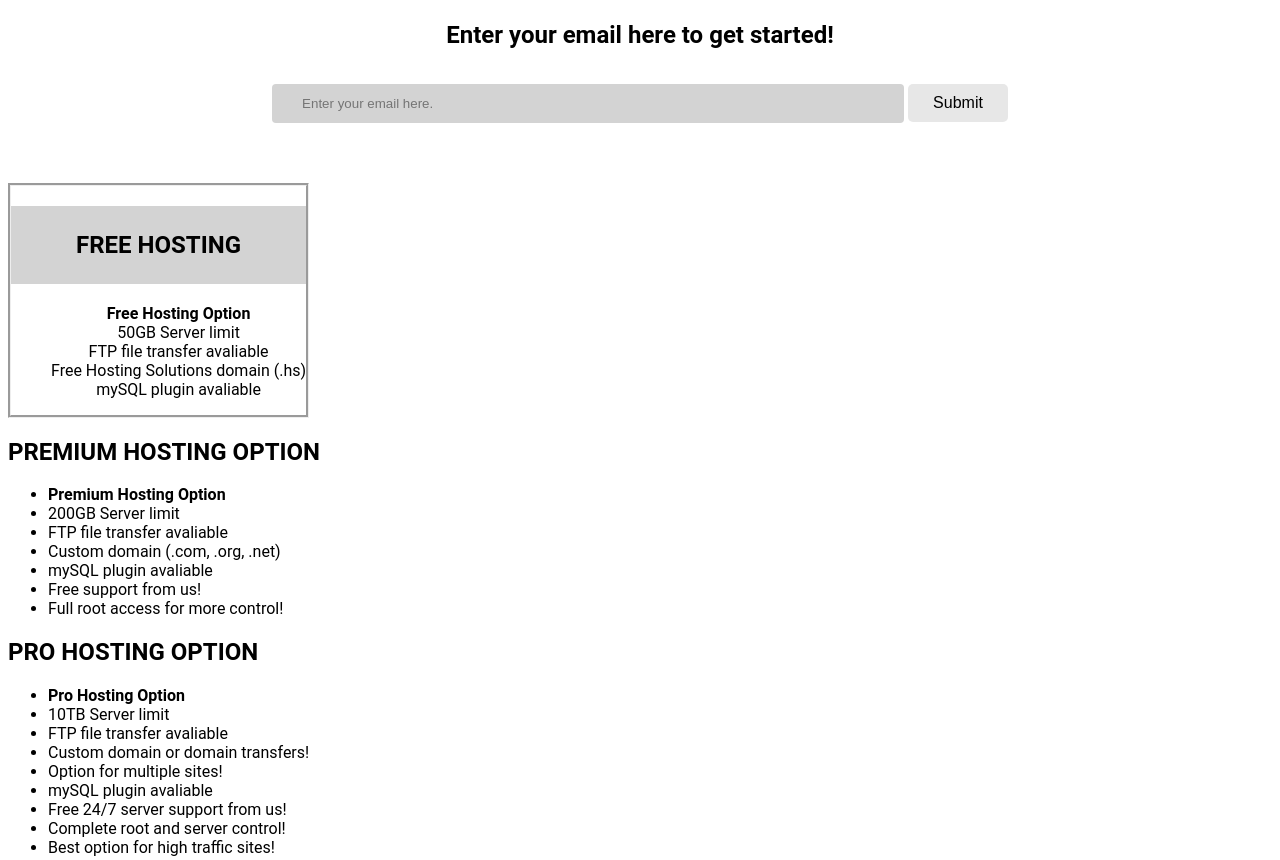
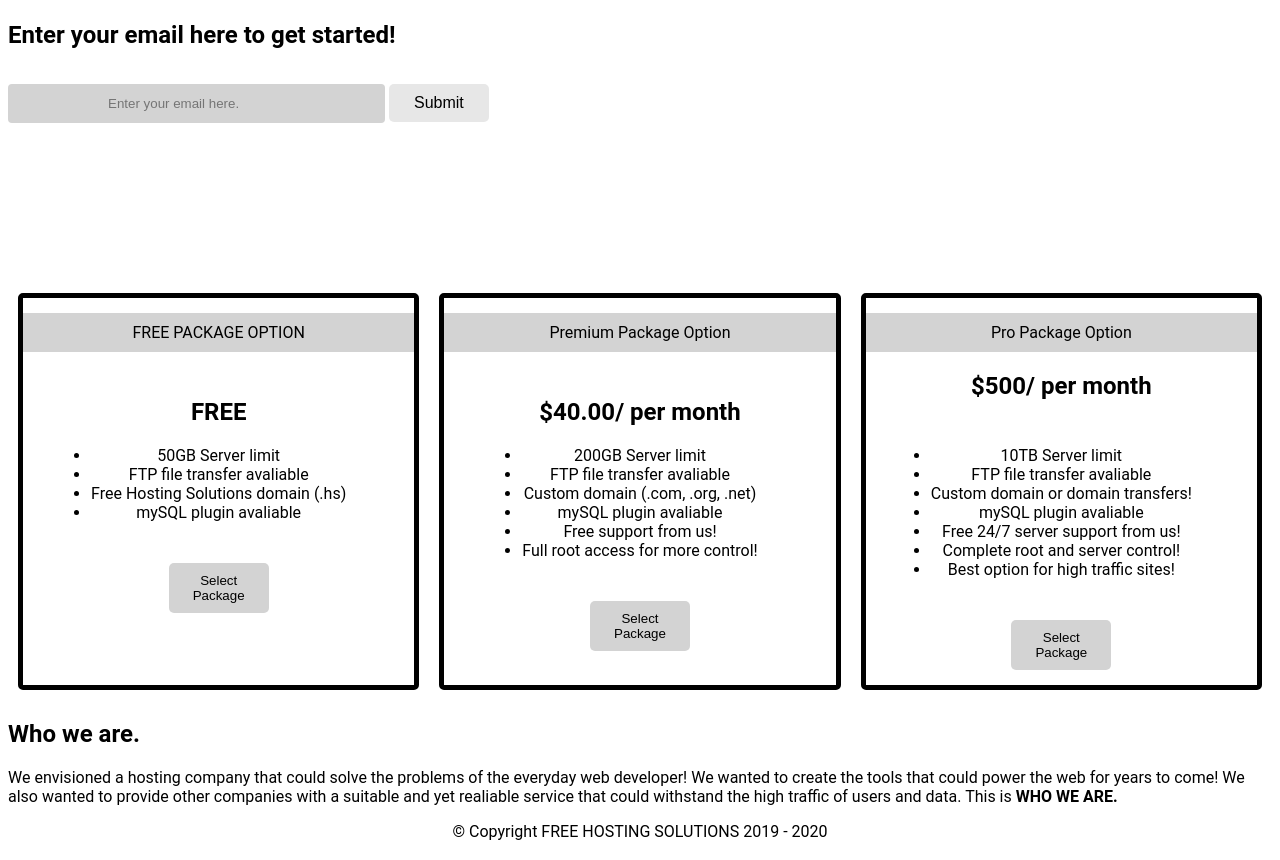
Before and after one commit to Asukanaa/product-landing-page, a plain HTML site: page index.html in a window 1280 px wide. Shown: the part 529-1389 px from the top of the page. Drawn offline with Linux system fonts and the light colour scheme.

Commit message:
Rearranged some div tags, started working on pricing CSS, fixed some minor errors on my part that weren't working correctly. Should end up being done very soon.

```diff
--- a/index.html
+++ b/index.html
@@ -38,24 +38,23 @@
 
 <!-- Pricing boxes and such to be added here! remember to link these with the NAV bar using the NAV ID'S-->
 <section id="pricing-section">
-    <div class="WHOLEPRICE">
-        <div class="price-1">
-            <h2 id="freehostingH2"> FREE HOSTING </h2>
-            <div class="freeprice">
+    <div class="option" id="free-option">
+        <div class="package-level"> FREE PACKAGE OPTION </div>
         <ul>
-                    <li id="headingprice1"> <b> Free Hosting Option </b> </li>
+            <h2> <b> FREE </b> </h2>
             <li> 50GB Server limit </li>
             <li> FTP file transfer avaliable</li>
             <li> Free Hosting Solutions domain (.hs)</li>
             <li> mySQL plugin avaliable</li>
+        </ul>
+        <button class="button"> Select Package </button>
+    </div>
 
-                </ul>
-            </div>
-        </div>
-        <div class="price-2">
-            <h2> PREMIUM HOSTING OPTION </h2>
+    <div class="option" id="premium-option">
+        <div class="package-level"> Premium Package Option </div>
+
         <ul>
-                <li id="headingprice2"> <b> Premium Hosting Option </b> </li>
+            <h2> <b>$40.00</b>/ per month</h2>
             <li> 200GB Server limit</li>
             <li> FTP file transfer avaliable</li>
             <li> Custom domain (.com, .org, .net)</li>
@@ -63,25 +62,26 @@
             <li> Free support from us!</li>
             <li> Full root access for more control!</li>
         </ul>
+        <button class="button"> Select Package </button>
     </div>
 
 
-        <div class="price-3">
-            <h2> PRO HOSTING OPTION </h2>
+    <div class="option" id="pro-option">
+        <div class="package-level"> Pro Package Option </div>
+        <h2> <b>$500</b>/ per month </h2>
         <ul>
-                <li id="headingprice3"> <b> Pro Hosting Option </b> </li>
             <li> 10TB Server limit</li>
             <li> FTP file transfer avaliable </li>
             <li> Custom domain or domain transfers! </li>
-                <li> Option for multiple sites! </li>
             <li> mySQL plugin avaliable </li>
             <li> Free 24/7 server support from us! </li>
             <li> Complete root and server control! </li>
             <li> Best option for high traffic sites! </li>
         </ul>
+        <button class="button"> Select Package </button>
     </div>
 </section>
-</div>
+
 <section id="about-us">
     <div class="about-container">
         <h2>Who we are.</h2>
--- a/stylesheet.css
+++ b/stylesheet.css
@@ -33,20 +33,6 @@ body {
     font-family: 'Roboto', sans-serif;
 }
 
-.price-1 {
-    text-align: center;
-    border: groove;
-    display: table;
-}
-
-.price-1 li {
-    list-style-type: none;
-}
-
-.input-field {
-    text-align: center;
-}
-
 #submit {
     text-align: center;
     background-color: #e7e7e7;
@@ -65,8 +51,7 @@ input[type=email] {
     border: 10px black;
     border-radius: 4px;
     box-sizing: border-box;
-    padding: 12px 30px;
-    width: 50%;
+    padding: 12px 100px;
     cursor: pointer;
     background: lightgray;
     margin-bottom: 60px;
@@ -86,4 +71,51 @@ input[type=email] {
 }
 
 
+/* Pricing boxes are found below here ! Make sure to include flex for test pass !*/
+
+#pricing-section {
+    display: flex;
+    flex-direction: row;
+    justify-content: center;
+    margin-top: 100px;
 }
+
+.option {
+    display: flex;
+    flex-direction: column;
+    text-align: center;
+    align-items: center;
+    border: 5px solid black;
+    border-radius: 5px;
+    margin: 10px;
+    width: calc(100% / 3);
+}
+
+.option>button {
+    border: 0px;
+    background-color: lightgray;
+    border-radius: 5px;
+    width: 100px;
+    height: 50px;
+    cursor: pointer;
+    margin: 15px 0;
+}
+
+.option>h2 {
+    margin-top: 20px;
+}
+
+.option>ul {
+    padding: 10px 0;
+}
+
+.option>ul>li {
+    padding: 5px o;
+}
+
+.option>.package-level {
+    margin-top: 15px;
+    width: 100%;
+    background-color: lightgray;
+    padding: 10px 0;
+}
```
Lines whose indentation alone changed are shown as unchanged.
